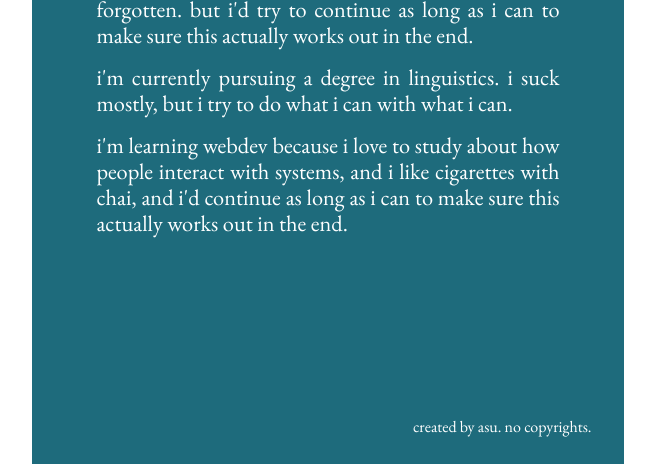
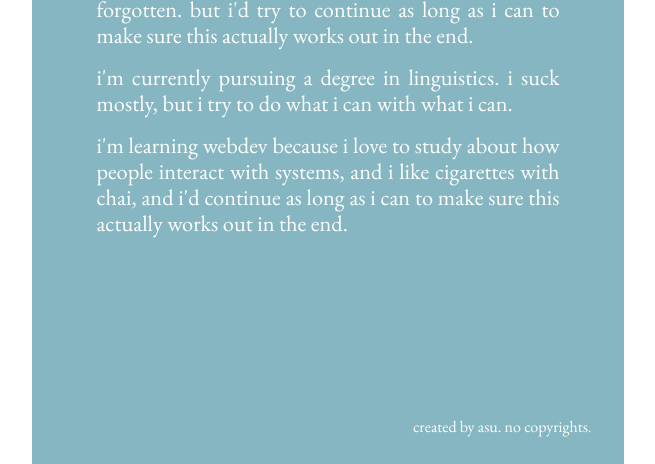
Before and after one commit to kuth-asu/hello-world, a plain HTML site: page index.html in a window 1280 px wide. Shown: the part 336-800 px from the top of the page, without its empty margins (312-967 px from the left). Drawn offline with nearby package versions, Linux system fonts and the light colour scheme; a web font is replaced by a local one.

Commit message:
temporary fix for color and readability in styles.css
Updated background color from #1e6b7c to #85b6c1.

```diff
--- a/styles.css
+++ b/styles.css
@@ -17,7 +17,7 @@ body {
     max-width: 55ch;
     margin: 0 auto;
     padding: 2rem 0;
-    background-color: #1e6b7c;
+    background-color: #85b6c1; /* previously: #1e6b7c;*/
     color: white;
     font-family: 'EB Garamond', serif;
     font-size: 1.4rem;
```
